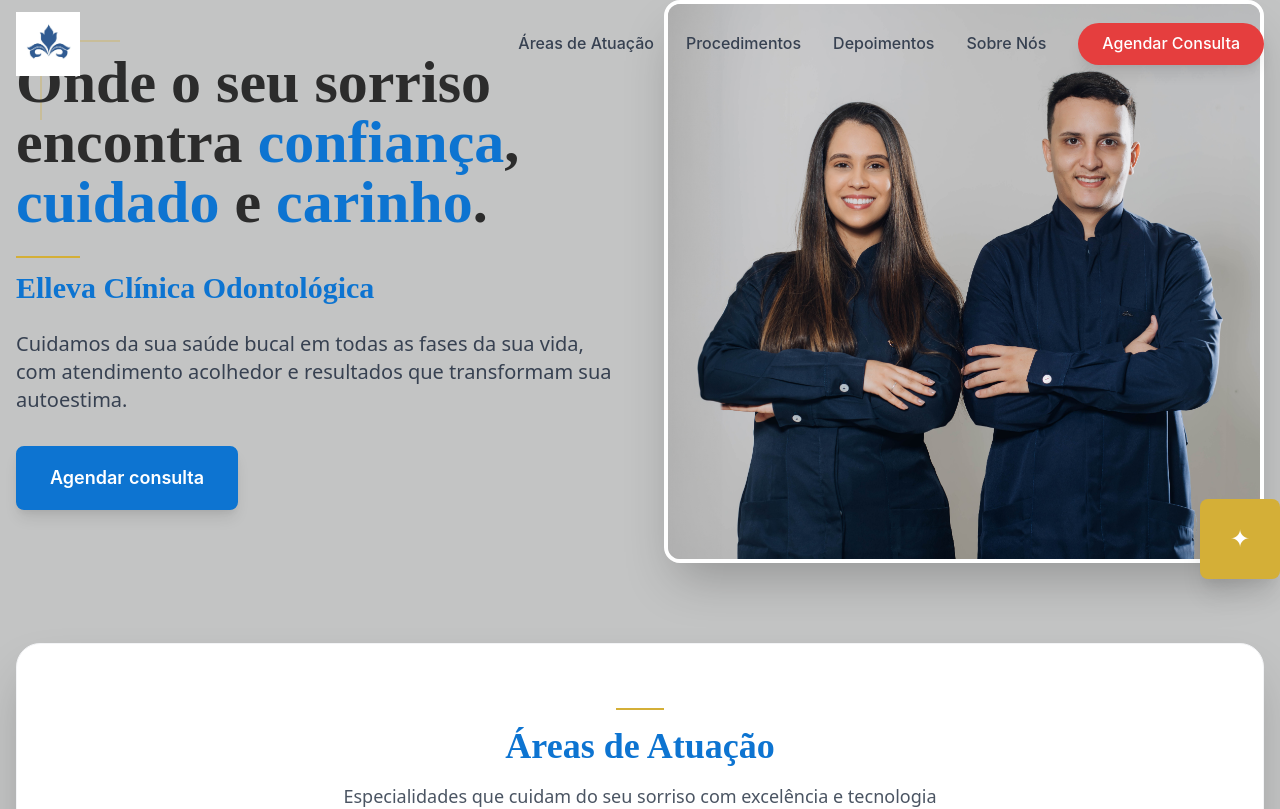
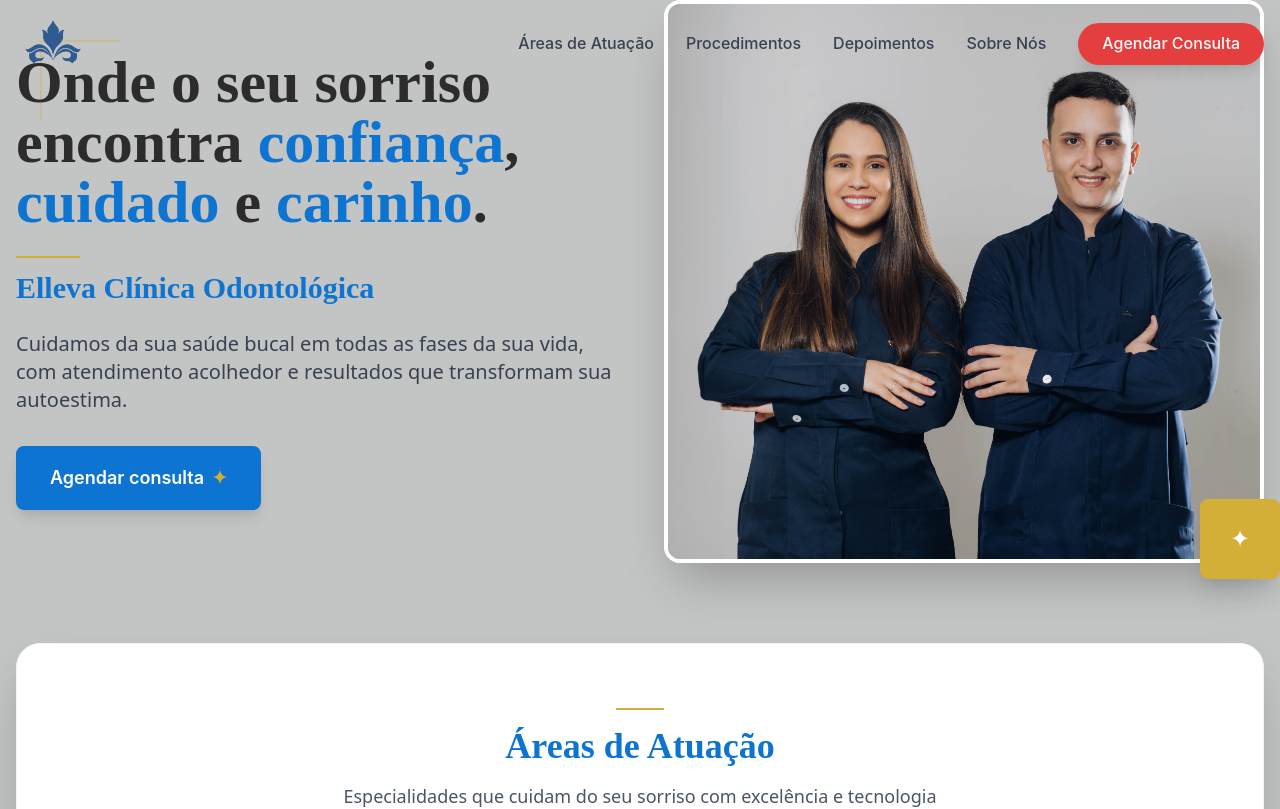
Before and after one commit to JCelinoG/elleva-odonto, a React (Vite) app: page / in a window 1280 px wide. Shown: the top 809 px of the page. Built offline with nearby package versions, Linux system fonts and the light colour scheme.

Commit message:
chore: save

```diff
--- a/src/components/layout/Header.tsx
+++ b/src/components/layout/Header.tsx
@@ -43,7 +43,7 @@
           onClick={() => window.scrollTo({ top: 0, behavior: 'smooth' })}
         >
           <img
-            src="/images/logo-elleva2.jpeg"
+            src="/images/logo-elleva2.png"
             alt="Elleva Clínica Odontológica"
             className="h-16 w-auto object-contain" /* Ajuste para a nova proporção */
           />
--- a/src/components/sections/Section1.tsx
+++ b/src/components/sections/Section1.tsx
@@ -95,6 +95,8 @@
                 className="bg-primary-600 text-white px-8 py-4 rounded-lg font-semibold text-lg hover:bg-primary-700 transition-all duration-300 shadow-lg hover:shadow-xl border-2 border-primary-600 flex items-center space-x-2"
               >
                 <span>Agendar consulta</span>
+                <span className="text-luxury-gold">✦</span>
+
               </motion.button>
 
             </motion.div>
```
Also changed, not shown: public/images/logo-elleva2.jpeg (deleted), public/images/logo-elleva2.png (added).
